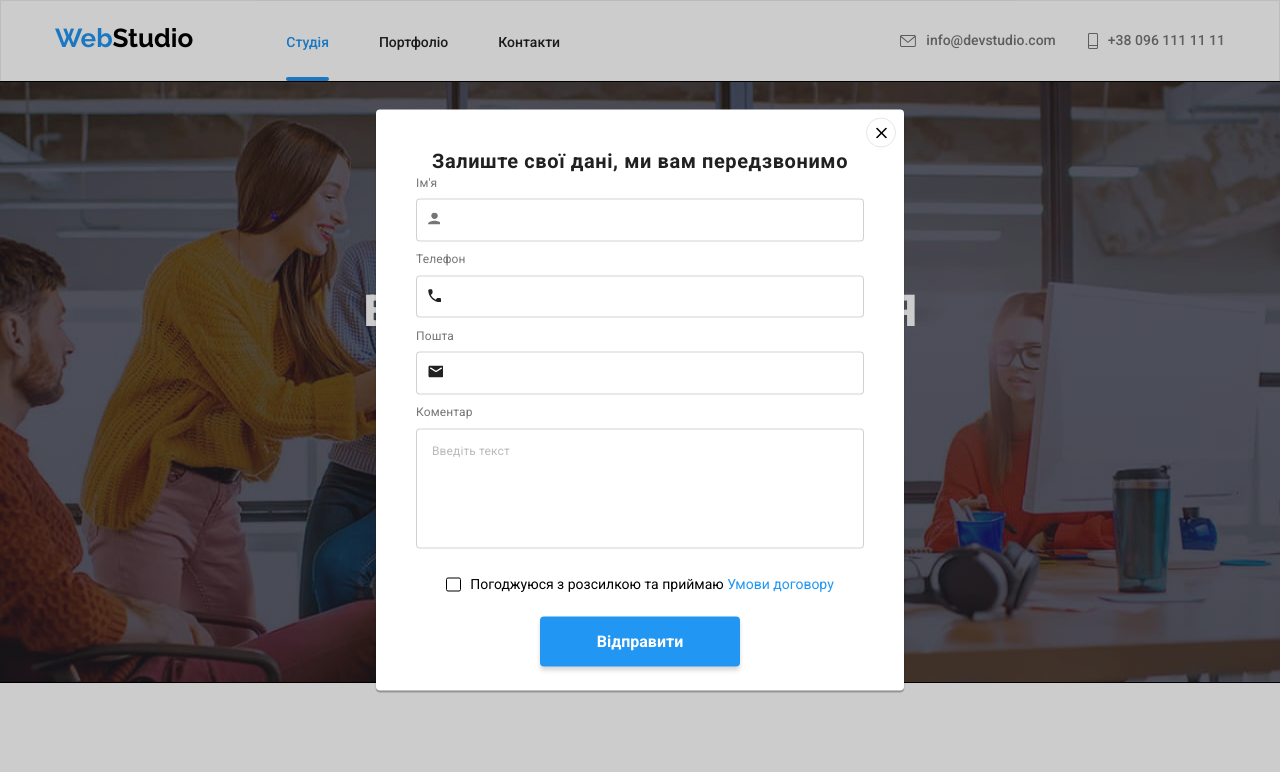
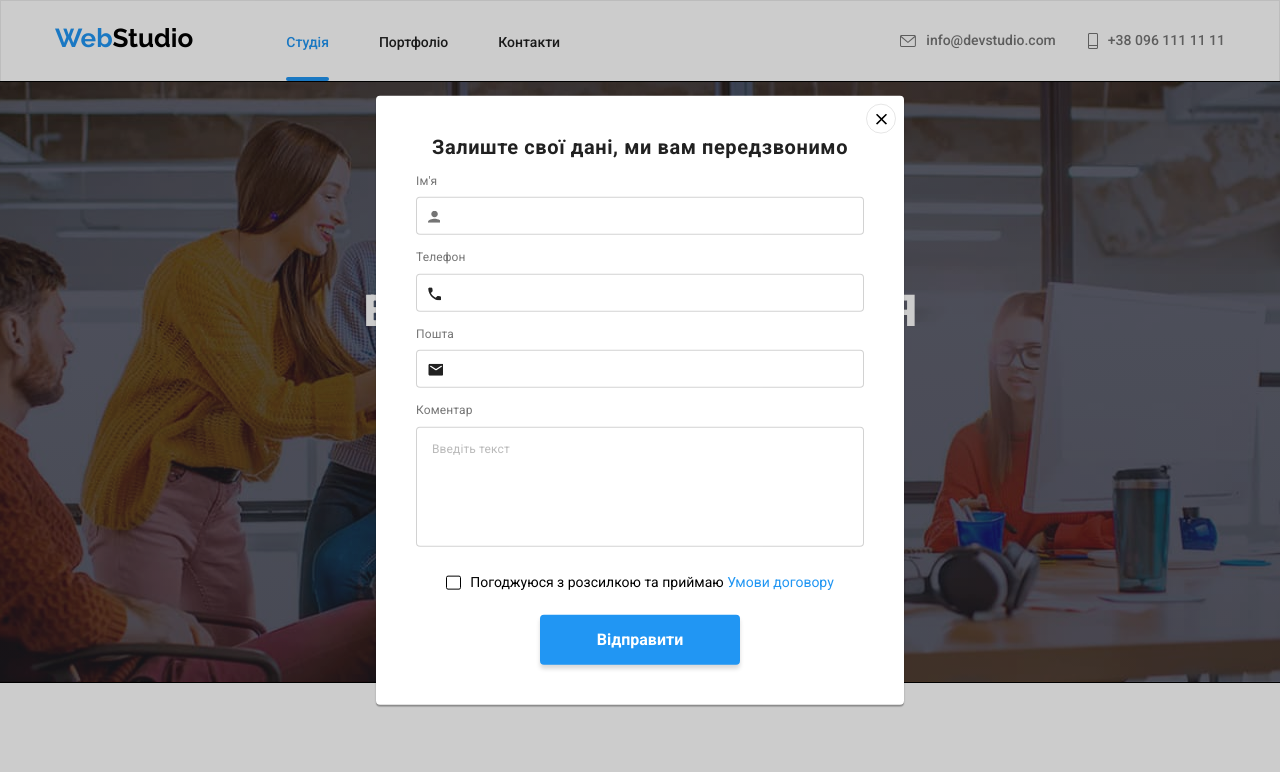
Before and after one commit to KalchIgor/goit-markup-hw-07, a plain HTML site: page index.html in a window 1280 px wide. Both pictures are taken after a click on the button "Замовити послугу". Shown: the top 772 px of the page. Drawn offline with nearby package versions, Linux system fonts and the light colour scheme.

Commit message:
goit-markup-hw-07
goit-markup-hw-07

```diff
--- a/css/styles.css
+++ b/css/styles.css
@@ -745,7 +745,7 @@ margin-top: -44px;
     line-height: 1.15;
     text-align: center;
     letter-spacing: 0.03em;
-
+    margin-bottom: 12px;
     color: var(--main-se-color);
   }
 
@@ -754,7 +754,7 @@ margin-top: -44px;
     padding-bottom: 8px;
   }
 
-  .label-text, .privacy-input {
+  .label-text, .input {
     font-size: 12px;
     line-height: 1.16;
     letter-spacing: 0.01em;
@@ -911,9 +911,7 @@ margin-top: -44px;
 
   .modal {
     position: absolute;
-    margin-bottom: 0px;
     width: 528px;
-    height: 581px;
     padding: 40px;
     top: 50%;
     left: 50%;
@@ -974,6 +972,8 @@ margin-top: -44px;
     border-radius: 4px;
     align-items: center;
     justify-content: center;
+    letter-spacing: 0.06em;
+
 
 }
 .svg-send {
```
